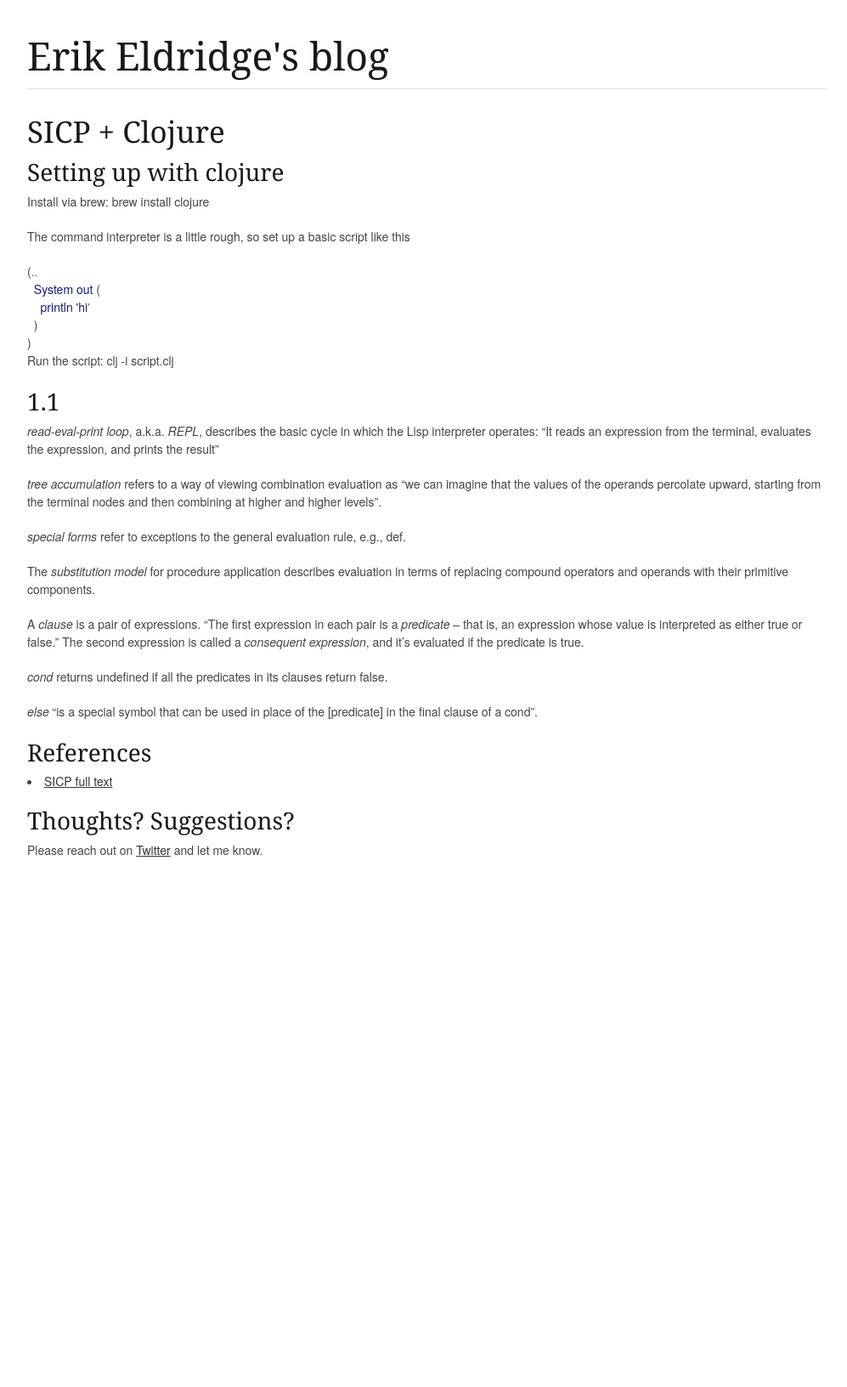
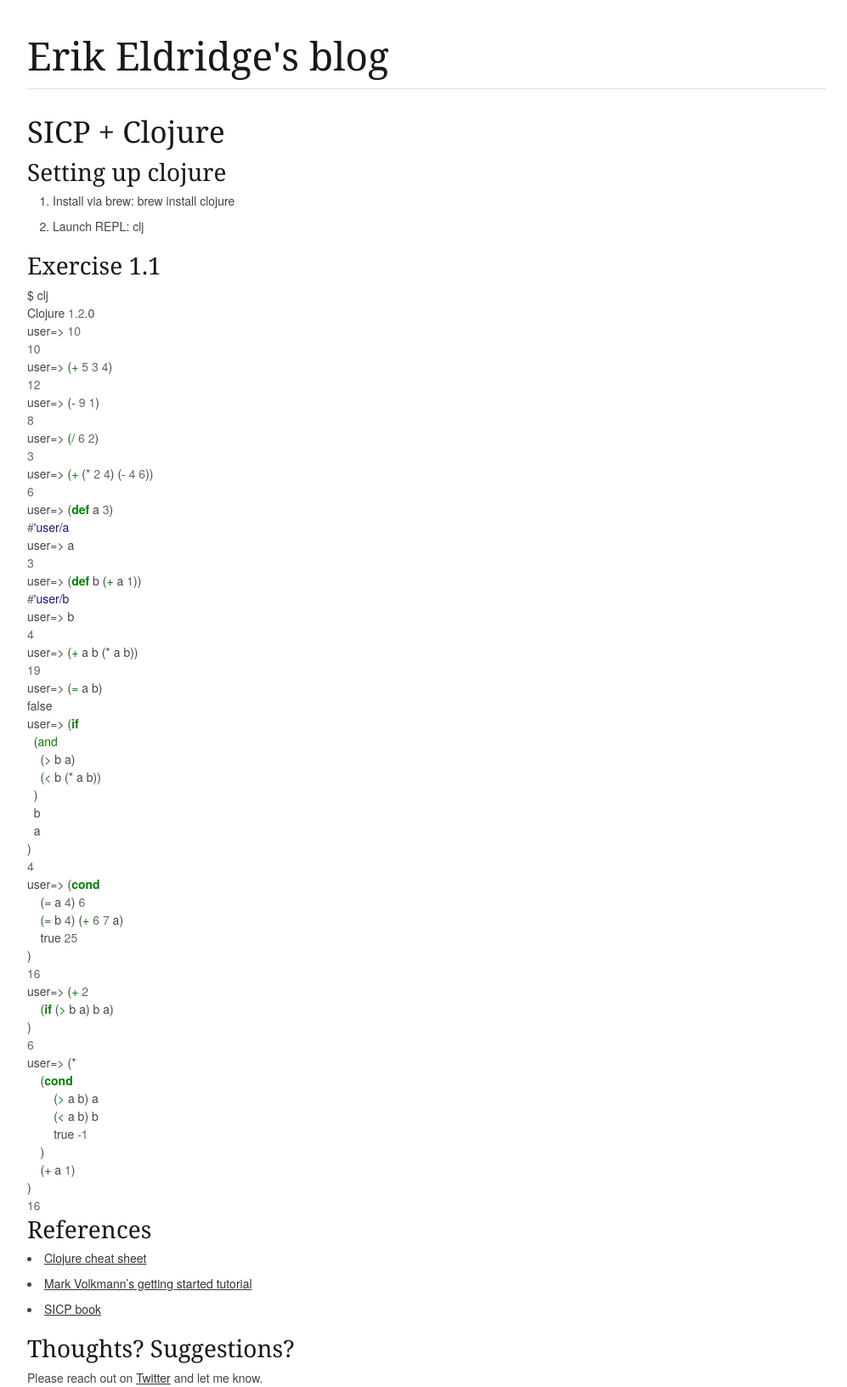
Before and after one commit to erikeldridge/erikeldridge.github.com, a Jekyll site: the page built from _posts/2012-1-16-sicp-clojure.md, in a window 1280 px wide. Shown: the whole page at 85% size, without its empty margins (138-1135 px from the left). Built offline with Jekyll 4.4.1, drawn with Linux system fonts in a browser that asks for light colours; Markdown is read by kramdown in place of the engine named in the settings; comment, search, counter and statistics services are not loaded; before the commit the page ends 1011 px from its top, so only the background shows below that.

Commit message:
Add exercise 1.1 to sicp + clojure post

```diff
--- a/_posts/2012-1-16-sicp-clojure.md
+++ b/_posts/2012-1-16-sicp-clojure.md
@@ -4,38 +4,70 @@ layout: post
 
 ## SICP + Clojure
 
-### Setting up with clojure
+### Setting up clojure
 
-Install via brew: `brew install clojure`
+1. Install via brew: `brew install clojure`
+1. Launch REPL: `clj`
 
-The command interpreter is a little rough, so set up a basic script like this
+### Exercise 1.1
 
-{% highlight lisp %}
-(..
-  System out (
-    println 'hi'
+{% highlight clojure %}
+$ clj
+Clojure 1.2.0
+user=> 10
+10
+user=> (+ 5 3 4)
+12
+user=> (- 9 1)
+8
+user=> (/ 6 2)
+3
+user=> (+ (* 2 4) (- 4 6))
+6
+user=> (def a 3)
+#'user/a
+user=> a
+3
+user=> (def b (+ a 1))
+#'user/b
+user=> b
+4
+user=> (+ a b (* a b))
+19
+user=> (= a b)
+false
+user=> (if
+  (and
+    (> b a)
+    (< b (* a b))
   )
+  b
+  a
 )
+4
+user=> (cond
+    (= a 4) 6
+    (= b 4) (+ 6 7 a)
+    true 25
+)
+16
+user=> (+ 2
+    (if (> b a) b a)
+)
+6
+user=> (*
+    (cond
+        (> a b) a
+        (< a b) b
+        true -1
+    )
+    (+ a 1)
+)
+16
 {% endhighlight %}
-
-Run the script: `clj -i script.clj`
-
-### 1.1
-
-_read-eval-print loop_, a.k.a. _REPL_, describes the basic cycle in which the Lisp interpreter operates: "It reads an expression from the terminal, evaluates the expression, and prints the result"
-
-_tree accumulation_ refers to a way of viewing combination evaluation as "we can imagine that the values of the operands percolate upward, starting from the terminal nodes and then combining at higher and higher levels".
-
-_special forms_ refer to exceptions to the general evaluation rule, e.g., `def`.
-
-The _substitution model_ for procedure application describes evaluation in terms of replacing compound operators and operands with their primitive components.
-
-A _clause_ is a pair of expressions. "The first expression in each pair is a _predicate_ -- that is, an expression whose value is interpreted as either true or false." The second expression is called a _consequent expression_, and it's evaluated if the predicate is true.
-
-_cond_ returns undefined if all the predicates in its clauses return false.
-
-_else_ "is a special symbol that can be used in place of the [predicate] in the final clause of a cond".
 
 ### References
 
-* [SICP full text](http://mitpress.mit.edu/sicp/full-text/book/book.html)
+* [Clojure cheat sheet](http://clojure.org/cheatsheet)
+* [Mark Volkmann's getting started tutorial](http://java.ociweb.com/mark/clojure/article.html)
+* [SICP book](http://mitpress.mit.edu/sicp/)
```
